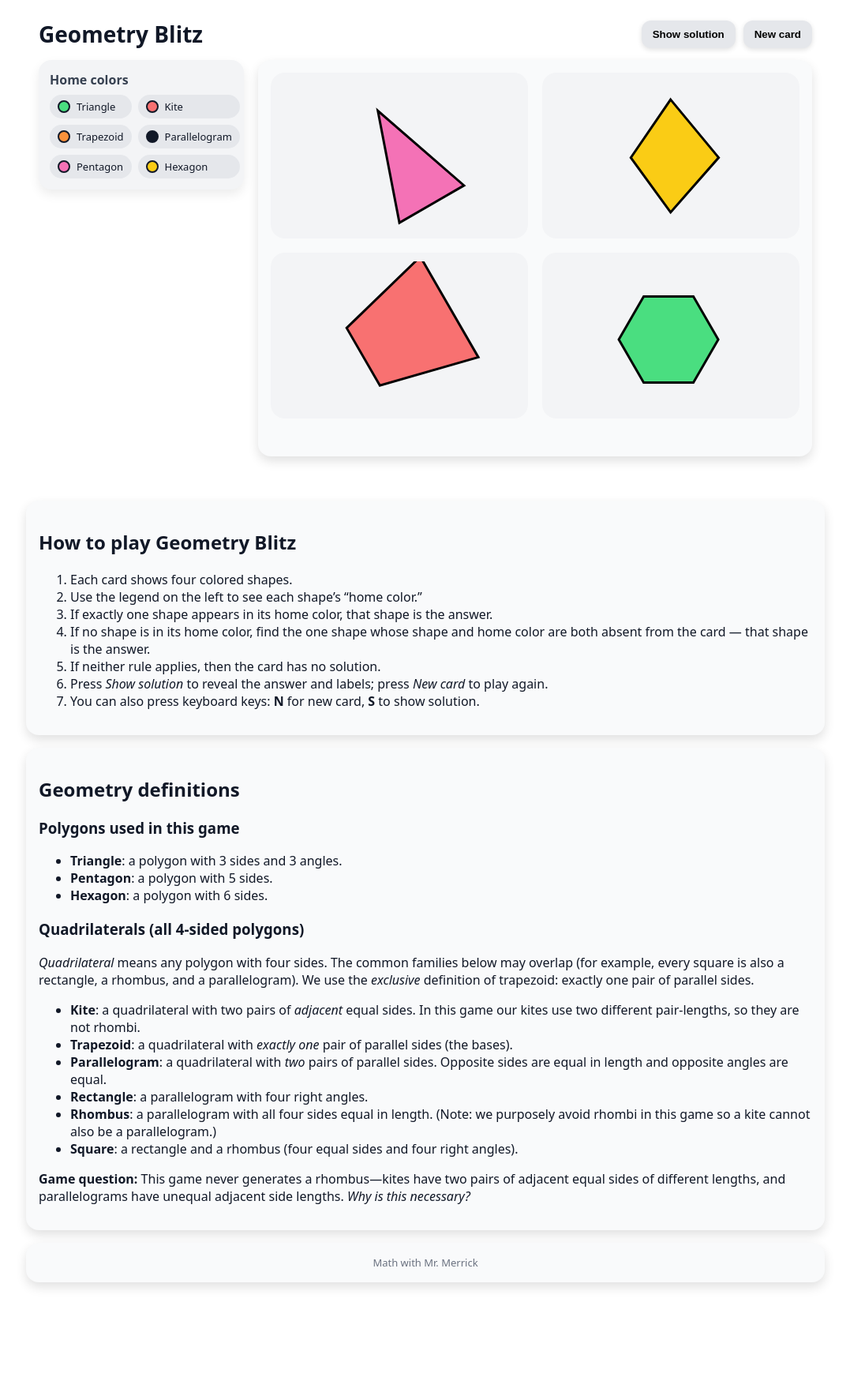
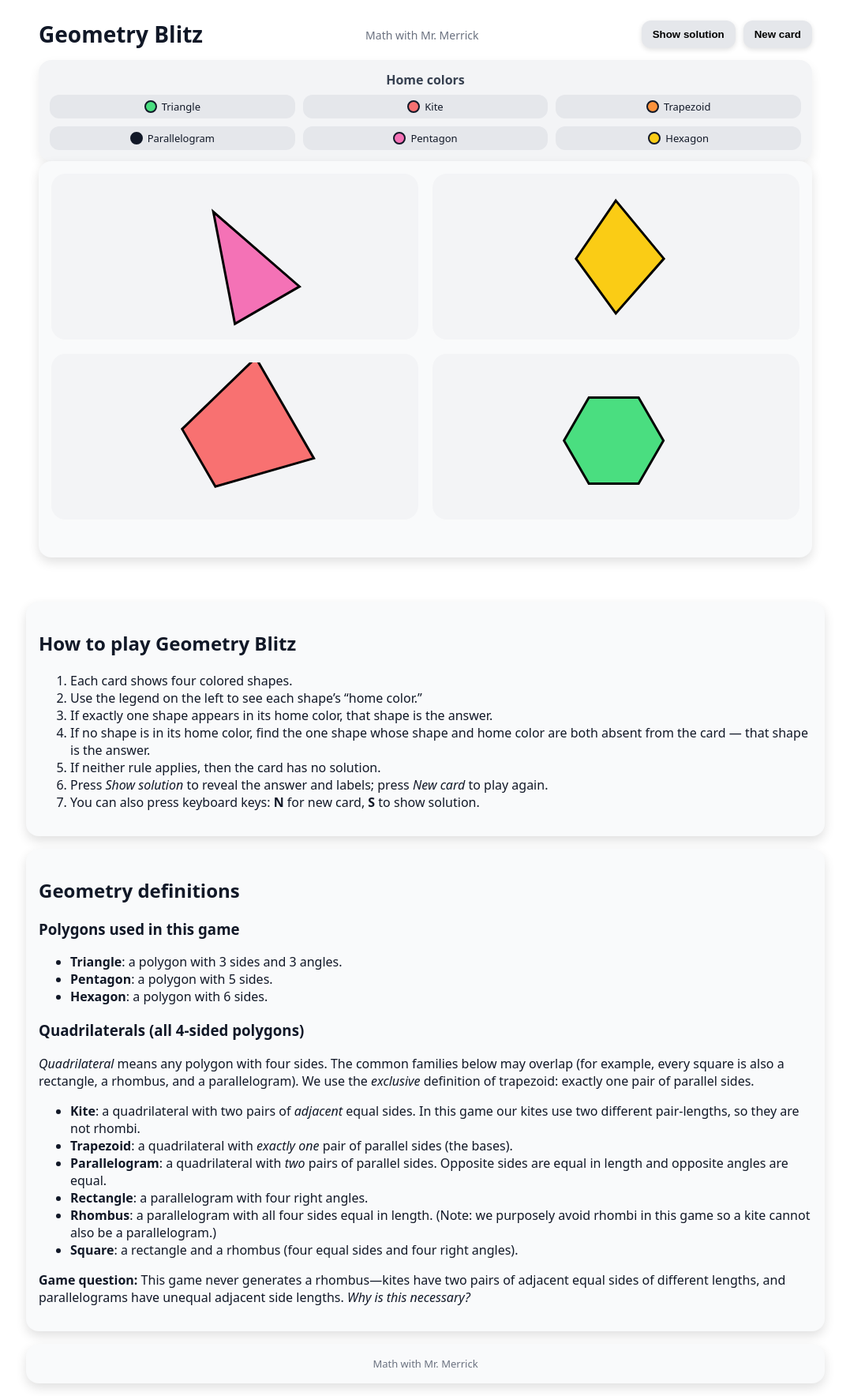
Before and after one commit to MerrickMath/MerrickMath.github.io, a Jekyll site: the page Geometryblitz.html, which Jekyll copies as it is, in a window 1280 px wide. Shown: the whole page at 79% size, without its empty margins (101-1178 px from the left). Built offline with Jekyll 4.4.1, drawn with Linux system fonts in a browser that asks for light colours; before the commit the page ends 1640 px from its top, so only the background shows below that; some of the changed lines change nothing that is shown.

Commit message:
Update Geometryblitz.html

```diff
--- a/Geometryblitz.html
+++ b/Geometryblitz.html
@@ -11,7 +11,6 @@
       --muted: #374151;
       --text: #111827;
       --ring: 0 0 0 3px rgba(59,130,246,.35);
-      /* Bright palette */
       --green: #4ade80;
       --red: #f87171;
       --orange: #fb923c;
@@ -30,12 +29,12 @@
     button { appearance:none; border:0; padding:10px 14px; border-radius:12px; background:#e5e7eb; font-weight:600; cursor:pointer; box-shadow:0 2px 6px rgba(0,0,0,.12); }
     button:hover { filter:brightness(1.05); }
 
-    .layout { display:grid; grid-template-columns: 260px 1fr; gap:18px; align-items:start; }
+    .layout { display:grid; grid-template-columns: 1fr; gap:18px; align-items:start; }
 
     .legend { background:#f3f4f6; padding:14px; border-radius:16px; box-shadow:0 6px 14px rgba(0,0,0,.08); }
-    .legend h3 { margin:0 0 8px 0; font-size:16px; color:var(--muted); }
-    .row { display:grid; grid-template-columns: 1fr 1fr; gap:8px; }
-    .pill { display:flex; align-items:center; gap:8px; padding:6px 10px; border-radius:999px; background:#e5e7eb; font-size:13px; }
+    .legend h3 { margin:0 0 8px 0; font-size:16px; color:var(--muted); text-align:center; }
+    .legend-grid { display:grid; grid-template-columns: repeat(3, 1fr); gap:10px; }
+    .pill { display:flex; align-items:center; gap:6px; justify-content:center; padding:6px 8px; border-radius:12px; background:#e5e7eb; font-size:13px; }
     .dot { width:12px; height:12px; border-radius:50%; border:2px solid #111827; }
 
     .card { background:var(--card); padding:16px; border-radius:16px; box-shadow:0 6px 14px rgba(0,0,0,.12); }
@@ -44,12 +43,11 @@
     .slot.correct { outline: var(--ring); }
     svg { width:90%; height:90%; }
 
-    .status { margin-top:10px; font-size:14px; color:var(--muted); min-height:22px; }
-
-    .brand { position:fixed; bottom:10px; left:0; right:0; text-align:center; font-size:12px; color:#6b7280; }
+    .status { margin-top:10px; font-size:14px; color:var(--muted); min-height:22px; text-align:center; }
 
     .label { position:absolute; bottom:6px; left:50%; transform:translateX(-50%); font-size:12px; padding:2px 8px; border-radius:999px; background:#e5e7eb; color:var(--text); border:1px solid rgba(0,0,0,.08); z-index:2; pointer-events:none; }
     .hidden { display:none; }
+
     .defs { margin: 16px auto; max-width: 980px; }
   </style>
 </head>
@@ -57,30 +55,27 @@
   <div class="page">
     <div class="topbar">
       <h1>Geometry Blitz</h1>
+      <div style='font-size:14px; color:#6b7280; margin-top:2px;'>Math with Mr. Merrick</div>
       <div class="controls">
         <button id="btnShow">Show solution</button>
         <button id="btnNew">New card</button>
       </div>
     </div>
 
-    <div class="layout">
-      <!-- Legend LEFT -->
+    <!-- Legend TOP -->
     <aside class="legend" aria-label="Home colors legend">
       <h3>Home colors</h3>
-        <div class="row" id="legendRow"></div>
+      <div class="legend-grid" id="legendRow"></div>
     </aside>
 
-      <!-- Card RIGHT -->
+    <!-- Card BELOW -->
     <section class="card">
       <div class="grid" id="grid" role="group" aria-label="Card with shapes"></div>
       <div id="status" class="status" aria-live="polite"></div>
     </section>
   </div>
-  </div>
-
 
   <script>
-    // ===== Data =====
     const SHAPES = ["Triangle", "Kite", "Trapezoid", "Parallelogram", "Pentagon", "Hexagon"];
     const HOME = {
       Triangle:   css("--green"),
@@ -92,12 +87,6 @@
     };
     const COLORS = Object.values(HOME);
 
-    /*
-      Shape variants: 5 per type.
-      Constraints to avoid rhombi (all four sides equal):
-      - Kites: two pairs of adjacent equal sides (TR=RB, TL=LB) with the two pair lengths different (a!=b).
-      - Parallelograms: opposite sides parallel & equal; adjacent sides have DIFFERENT lengths (AB!=BC).
-    */
     const VARIANTS = {
       Triangle: [
         [[90,15],[15,165],[165,165]],
@@ -106,7 +95,7 @@
         [[30,150],[150,150],[90,40]],
         [[50,160],[140,160],[95,30]]
       ],
-      Kite: [ // symmetric about vertical axis; pairs of adjacent equal lengths, but a != b
+      Kite: [
         [[90,20],[150,90],[90,160],[40,90]],
         [[90,24],[145,94],[90,156],[35,94]],
         [[90,28],[140,96],[90,152],[40,96]],
@@ -120,12 +109,12 @@
         [[45,45],[135,45],[150,160],[15,160]],
         [[55,35],[125,35],[160,165],[20,165]]
       ],
-      Parallelogram: [ // AB width vs BC slanted height; choose values so AB != BC
-        [[30,50],[160,50],[130,160],[0,160]],   // AB=130, BC≈114
-        [[40,40],[170,40],[140,150],[10,150]],  // AB=130, BC≈114
-        [[30,60],[150,60],[120,160],[0,160]],   // AB=120, BC≈104
-        [[50,45],[160,45],[135,155],[25,155]],  // AB=110, BC≈112
-        [[20,55],[165,55],[135,165],[-10,165]]  // AB=145, BC≈114
+      Parallelogram: [
+        [[30,50],[160,50],[130,160],[0,160]],
+        [[40,40],[170,40],[140,150],[10,150]],
+        [[30,60],[150,60],[120,160],[0,160]],
+        [[50,45],[160,45],[135,155],[25,155]],
+        [[20,55],[165,55],[135,165],[-10,165]]
       ],
       Pentagon: [
         regPoly(90,95,75,5),
@@ -143,22 +132,18 @@
       ]
     };
 
-    // ===== Elements =====
     const gridEl = document.getElementById('grid');
     const statusEl = document.getElementById('status');
     const btnNew = document.getElementById('btnNew');
     const btnShow = document.getElementById('btnShow');
     const legendRow = document.getElementById('legendRow');
 
-    // ===== State =====
     let state = { items: [], solution: null };
 
-    // ===== Utils =====
     function css(name){ return getComputedStyle(document.documentElement).getPropertyValue(name).trim(); }
     function sample(arr){ return arr[Math.floor(Math.random()*arr.length)]; }
     function shuffle(arr){ return arr.slice().sort(()=>Math.random()-.5); }
 
-    // ===== Legend =====
     function makeLegend(){
       legendRow.innerHTML = '';
       SHAPES.forEach(s => {
@@ -170,7 +155,6 @@
       });
     }
 
-    // ===== SVG drawing =====
     function svgBox(){ const s = document.createElementNS('http://www.w3.org/2000/svg','svg'); s.setAttribute('viewBox','0 0 180 180'); return s; }
     function poly(points, fill){
       const p = document.createElementNS('http://www.w3.org/2000/svg','polygon');
@@ -189,10 +173,9 @@
     function drawShape(shape,color){
       const svg = svgBox();
       const g = document.createElementNS('http://www.w3.org/2000/svg','g');
-      // Rotation policy to keep silhouettes distinct and avoid diamond-like confusion
       let angleSet = [0,30,60,90,120,150,180,210,240,270,300,330];
-      if(shape==='Kite') angleSet = [0,90,180,270];                // cardinal only
-      if(shape==='Parallelogram') angleSet = [20,200,340,160];     // noticeably slanted
+      if(shape==='Kite') angleSet = [0,90,180,270];
+      if(shape==='Parallelogram') angleSet = [20,200,340,160];
       const angle = angleSet[Math.floor(Math.random()*angleSet.length)];
       g.setAttribute('transform', `rotate(${angle} 90 90)`);
       const pts = sample(VARIANTS[shape]);
@@ -201,7 +184,6 @@
       return svg;
     }
 
-    // ===== Card generation =====
     function renderCard(shapes, colors){
       gridEl.innerHTML = '';
       state.items = [];
@@ -216,44 +198,27 @@
     }
 
     function computeSolution(){
-      // home-color rule
       const homeIdxs = state.items.map((it,idx)=>it.color===HOME[it.shape]?idx:-1).filter(i=>i!==-1);
       if(homeIdxs.length === 1){
         const idx = homeIdxs[0];
         return { type:'home', target: state.items[idx].shape, index: idx, explain: `${state.items[idx].shape} appears in its home color.` };
       }
-      // absent rule
       const shownShapes = state.items.map(it=>it.shape);
       const shownColors = state.items.map(it=>it.color);
       const cands = SHAPES.filter(s => !shownShapes.includes(s) && !shownColors.includes(HOME[s]));
       if(cands.length === 1){
         return { type:'absent', target: cands[0], index: -1, explain: `${cands[0]} is the only shape whose shape and home color are both missing.` };
       }
-      // none
       return { type:'none', target:null, index:-1, explain:'No solution on this card.' };
-    }
-
-    function pickDistinctColors(baseList){
-      const used = new Set();
-      const out = [];
-      for(const want of baseList){
-        if(want && !used.has(want)) { out.push(want); used.add(want); continue; }
-        const pool = COLORS.filter(c=>!used.has(c));
-        const pick = sample(pool);
-        out.push(pick); used.add(pick);
-      }
-      return out;
     }
 
     function newCard(){
       statusEl.textContent = '';
-      // 30% home-match, 55% absent-solution, 15% random (may be none)
       const r = Math.random();
       if(r < 0.30){
         const target = sample(SHAPES);
         const others = shuffle(SHAPES.filter(s=>s!==target)).slice(0,3);
         const chosen = [target, ...others];
-        // colors: target home, others non-home & all distinct
         const colors = [];
         colors.push(HOME[target]);
         const used = new Set([HOME[target]]);
@@ -264,23 +229,20 @@
         }
         renderCard(chosen, colors);
       } else if(r < 0.85){
-        // guaranteed-unique absent solution
-        const T = sample(SHAPES);            // answer (absent)
-        let U = sample(SHAPES); while(U===T) U = sample(SHAPES); // also absent
-        const shown = SHAPES.filter(s=>s!==T && s!==U);          // 4 shapes shown
-        // colors: exclude HOME[T], include HOME[U], all distinct
+        const T = sample(SHAPES);
+        let U = sample(SHAPES); while(U===T) U = sample(SHAPES);
+        const shown = SHAPES.filter(s=>s!==T && s!==U);
         const available = COLORS.filter(c=>c!==HOME[T]);
         const colors = [HOME[U]];
         const rest = available.filter(c=>c!==HOME[U]);
         const shuffled = shuffle(rest);
         while(colors.length<4) colors.push(shuffled.shift());
-        // derangement: no shown shape in its own home color
         let assign = shuffle(colors), tries=0;
         while(shown.some((s,i)=>assign[i]===HOME[s]) && tries<200){ assign = shuffle(colors); tries++; }
         renderCard(shown, assign);
       } else {
         const chosen = shuffle(SHAPES).slice(0,4);
-        const colors = shuffle(COLORS).slice(0,4); // distinct colors
+        const colors = shuffle(COLORS).slice(0,4);
         renderCard(chosen, colors);
       }
       state.solution = computeSolution();
@@ -301,7 +263,6 @@
         : `Answer: <strong>${state.solution.target}</strong> — ${state.solution.explain}`;
     }
 
-    // ===== Events =====
     btnNew.addEventListener('click', newCard);
     btnShow.addEventListener('click', showSolution);
     window.addEventListener('keydown', e=>{
@@ -310,7 +271,6 @@
       if(k==='s') showSolution();
     });
 
-    // ===== Init =====
     makeLegend();
     newCard();
   </script>
```
Lines whose indentation alone changed are shown as unchanged.
